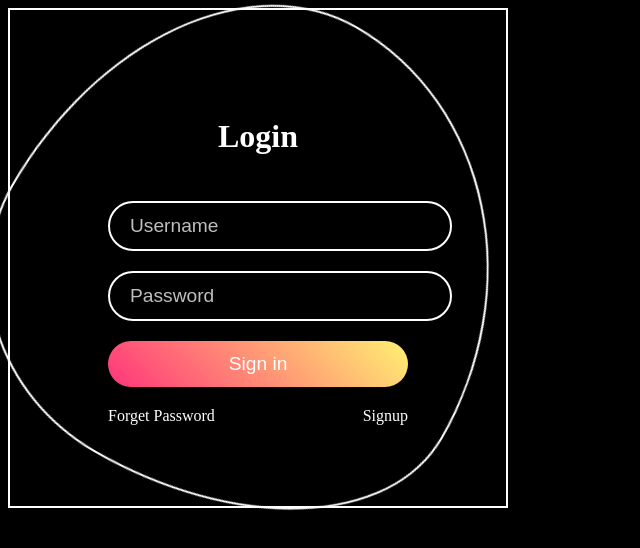
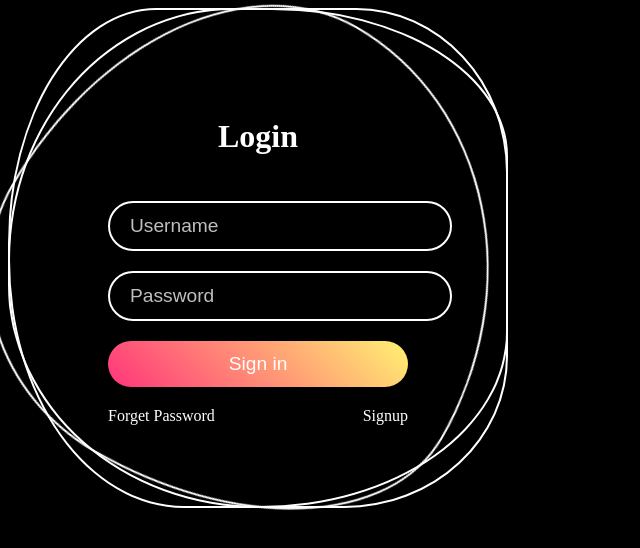
Before and after one commit to Aryan-jr-07/logginpgg, a plain HTML site: page index.html in a window 1280 px wide. Shown: the whole page, without its empty margins (0-640 px from the left). Drawn offline with Linux system fonts and the light colour scheme.

Commit message:
Update loggin.css

```diff
--- a/loggin.css
+++ b/loggin.css
@@ -62,11 +62,11 @@ body{
     border-radius: 38% 62% 63% 37% / 41% 44% 56% 59%;
     animation: animate 6s linear infinite;
 }
-ring i:nth-child(2){
+.ring i:nth-child(2){
     border-radius: 41% 44% 56% 59%/38% 62% 63% 37%;
     animation: animate 4s linear infinite;
 }
-ring i:nth-child(3){
+.ring i:nth-child(3){
     border-radius: 41% 44% 56% 59%/38% 62% 63% 37%;
     animation: animate 10s linear infinite;
 }
```
